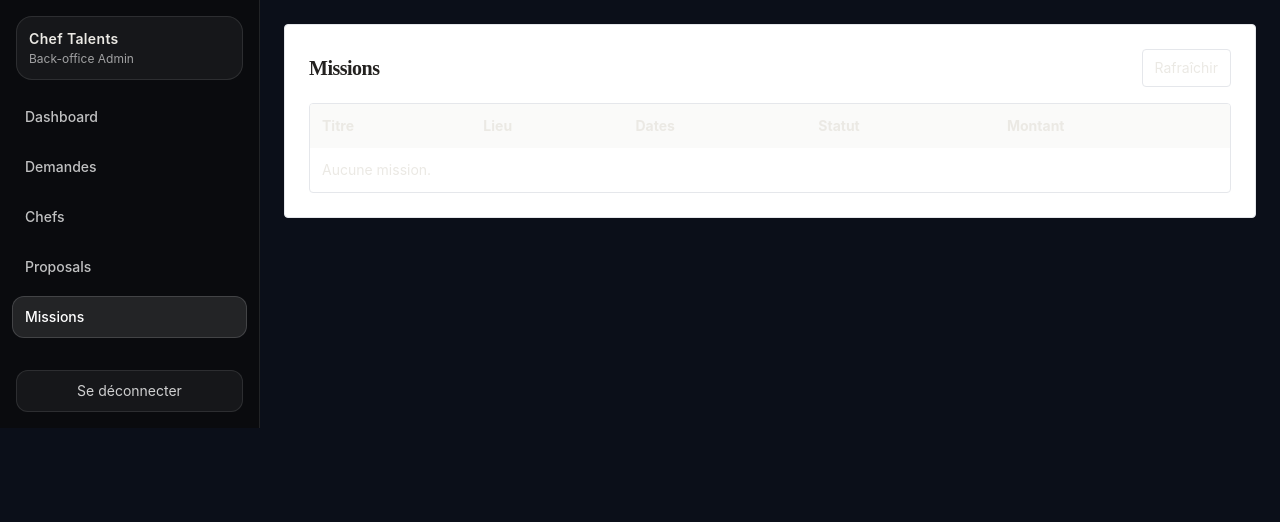
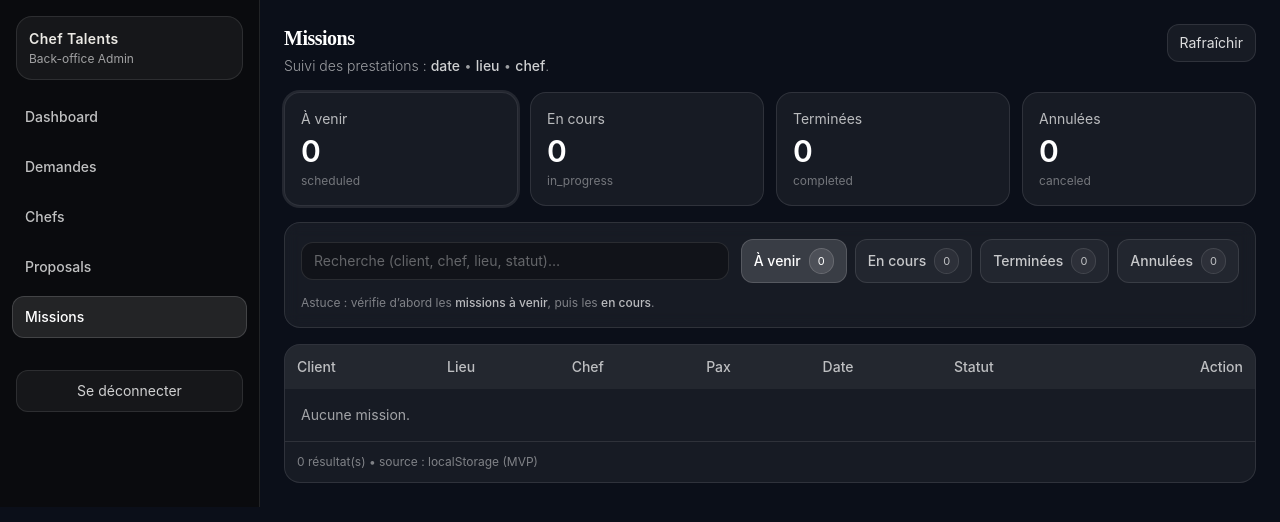
Before and after one commit to CHEFSTALENTS/CHEFS-TALENT-V1-, a Next.js app: page /admin/missions in a window 1280 px wide. Shown: the top 522 px of the page. Built offline with nearby package versions, Linux system fonts and the light colour scheme.

Commit message:
Update page.tsx

```diff
--- a/app/admin/missions/page.tsx
+++ b/app/admin/missions/page.tsx
@@ -1,59 +1,299 @@
 'use client';
 
-import { useEffect, useState } from 'react';
+import { useEffect, useMemo, useState } from 'react';
+import Link from 'next/link';
 import { api } from '@/services/storage';
+// TODO: remplace par ton type réel
+// import type { MissionEntity } from '@/types';
+
+type MissionEntity = any;
+
+type StatusGroup = 'upcoming' | 'live' | 'done' | 'canceled';
 
 export default function AdminMissionsPage() {
   const [loading, setLoading] = useState(true);
-  const [missions, setMissions] = useState<any[]>([]);
+  const [items, setItems] = useState<MissionEntity[]>([]);
+  const [q, setQ] = useState('');
+  const [statusGroup, setStatusGroup] = useState<StatusGroup>('upcoming');
 
   const refresh = async () => {
     setLoading(true);
-    const list = (await api.getAllMissions?.()) ?? [];
-    setMissions(list);
+    // TODO: adapte la méthode
+    const list = await (api.getMissions?.() ?? Promise.resolve([]));
+    setItems(list ?? []);
     setLoading(false);
   };
 
-  useEffect(() => { refresh(); }, []);
+  useEffect(() => {
+    refresh();
+  }, []);
+
+  const counts = useMemo(() => {
+    const s = (m: MissionEntity) => String(m.status || '').toLowerCase();
+    return {
+      upcoming: items.filter(m => ['upcoming', 'scheduled'].includes(s(m))).length,
+      live: items.filter(m => ['live', 'in_progress'].includes(s(m))).length,
+      done: items.filter(m => ['done', 'completed'].includes(s(m))).length,
+      canceled: items.filter(m => ['canceled', 'cancelled'].includes(s(m))).length,
+      all: items.length,
+    };
+  }, [items]);
+
+  const view = useMemo(() => {
+    const needle = q.trim().toLowerCase();
+    const s = (m: MissionEntity) => String(m.status || '').toLowerCase();
+
+    const matchStatus = (m: MissionEntity) => {
+      if (statusGroup === 'upcoming') return ['upcoming', 'scheduled'].includes(s(m));
+      if (statusGroup === 'live') return ['live', 'in_progress'].includes(s(m));
+      if (statusGroup === 'done') return ['done', 'completed'].includes(s(m));
+      return ['canceled', 'cancelled'].includes(s(m));
+    };
+
+    const matchSearch = (m: MissionEntity) => {
+      if (!needle) return true;
+      // TODO: adapte les champs
+      const client = String(m.clientName || m.contact?.company || m.contact?.name || '').toLowerCase();
+      const location = String(m.location || '').toLowerCase();
+      const chef = String(m.chefName || '').toLowerCase();
+      const blob = `${client} ${location} ${chef} ${String(m.status || '')}`;
+      return blob.includes(needle);
+    };
+
+    return [...items]
+      .filter(matchStatus)
+      .filter(matchSearch)
+      .sort((a, b) => {
+        // tri par date (start) décroissant
+        const da = new Date(a.startAt || a.date || a.createdAt || '').getTime() || 0;
+        const db = new Date(b.startAt || b.date || b.createdAt || '').getTime() || 0;
+        return db - da;
+      });
+  }, [items, q, statusGroup]);
 
   return (
-    <div className="bg-white border rounded p-6">
-      <div className="flex items-center justify-between mb-4">
-        <h1 className="text-xl font-semibold">Missions</h1>
-        <button onClick={refresh} className="px-3 py-2 rounded border text-sm">Rafraîchir</button>
+    <div className="space-y-4">
+      {/* Header */}
+      <div className="flex flex-col md:flex-row md:items-start md:justify-between gap-3">
+        <div>
+          <h1 className="text-xl font-semibold text-white">Missions</h1>
+          <p className="text-sm text-white/60 mt-1">
+            Suivi des prestations : <span className="text-white/80 font-medium">date</span> •{' '}
+            <span className="text-white/80 font-medium">lieu</span> •{' '}
+            <span className="text-white/80 font-medium">chef</span>.
+          </p>
+        </div>
+
+        <div className="flex gap-2">
+          <button
+            onClick={refresh}
+            className="px-3 py-2 rounded-xl border border-white/10 bg-white/5 text-sm text-white/85 hover:bg-white/10 transition"
+          >
+            Rafraîchir
+          </button>
+        </div>
       </div>
 
-      {loading ? (
-        <div className="text-sm text-stone-500">Chargement…</div>
-      ) : (
-        <div className="overflow-auto rounded border">
+      {/* KPI quick */}
+      <div className="grid grid-cols-1 md:grid-cols-4 gap-3">
+        <Kpi title="À venir" value={counts.upcoming} hint="scheduled" active={statusGroup === 'upcoming'} onClick={() => setStatusGroup('upcoming')} />
+        <Kpi title="En cours" value={counts.live} hint="in_progress" active={statusGroup === 'live'} onClick={() => setStatusGroup('live')} />
+        <Kpi title="Terminées" value={counts.done} hint="completed" active={statusGroup === 'done'} onClick={() => setStatusGroup('done')} />
+        <Kpi title="Annulées" value={counts.canceled} hint="canceled" active={statusGroup === 'canceled'} onClick={() => setStatusGroup('canceled')} />
+      </div>
+
+      {/* Toolbar */}
+      <div className="border border-white/10 rounded-2xl bg-white/5 backdrop-blur p-4 space-y-3">
+        <div className="flex flex-col lg:flex-row lg:items-center gap-3">
+          <div className="flex-1">
+            <input
+              value={q}
+              onChange={e => setQ(e.target.value)}
+              placeholder="Recherche (client, chef, lieu, statut)…"
+              className="w-full px-3 py-2 rounded-xl border border-white/10 bg-neutral-950/40 text-sm text-white placeholder:text-white/35 focus:outline-none focus:ring-2 focus:ring-white/10"
+            />
+          </div>
+
+          <div className="flex flex-wrap gap-2">
+            <Segment label="À venir" active={statusGroup === 'upcoming'} onClick={() => setStatusGroup('upcoming')} badge={counts.upcoming} />
+            <Segment label="En cours" active={statusGroup === 'live'} onClick={() => setStatusGroup('live')} badge={counts.live} />
+            <Segment label="Terminées" active={statusGroup === 'done'} onClick={() => setStatusGroup('done')} badge={counts.done} />
+            <Segment label="Annulées" active={statusGroup === 'canceled'} onClick={() => setStatusGroup('canceled')} badge={counts.canceled} />
+          </div>
+        </div>
+
+        <div className="text-xs text-white/45">
+          Astuce : vérifie d’abord les <span className="text-white/70 font-medium">missions à venir</span>, puis les{' '}
+          <span className="text-white/70 font-medium">en cours</span>.
+        </div>
+      </div>
+
+      {/* Table */}
+      <div className="border border-white/10 rounded-2xl bg-white/5 overflow-hidden">
+        <div className="overflow-auto">
           <table className="min-w-full text-sm">
-            <thead className="bg-stone-50">
-              <tr>
-                <th className="text-left p-3">Titre</th>
-                <th className="text-left p-3">Lieu</th>
-                <th className="text-left p-3">Dates</th>
-                <th className="text-left p-3">Statut</th>
-                <th className="text-left p-3">Montant</th>
+            <thead className="bg-white/5">
+              <tr className="text-white/70">
+                <th className="text-left p-3 font-medium">Client</th>
+                <th className="text-left p-3 font-medium">Lieu</th>
+                <th className="text-left p-3 font-medium">Chef</th>
+                <th className="text-left p-3 font-medium">Pax</th>
+                <th className="text-left p-3 font-medium">Date</th>
+                <th className="text-left p-3 font-medium">Statut</th>
+                <th className="text-right p-3 font-medium">Action</th>
               </tr>
             </thead>
+
             <tbody>
-              {missions.map(m => (
-                <tr key={m.id} className="border-t">
-                  <td className="p-3">{m.title || 'Mission'}</td>
-                  <td className="p-3">{m.location || '—'}</td>
-                  <td className="p-3">{m.startDate || '—'} → {m.endDate || '—'}</td>
-                  <td className="p-3">{m.status}</td>
-                  <td className="p-3">{m.estimatedAmount ?? '—'}</td>
-                </tr>
-              ))}
-              {missions.length === 0 && (
-                <tr><td className="p-3" colSpan={5}>Aucune mission.</td></tr>
+              {loading ? (
+                <tr><td className="p-4 text-white/60" colSpan={7}>Chargement…</td></tr>
+              ) : view.length === 0 ? (
+                <tr><td className="p-4 text-white/60" colSpan={7}>Aucune mission.</td></tr>
+              ) : (
+                view.map(m => (
+                  <tr key={m.id} className="border-t border-white/10 hover:bg-white/5 transition">
+                    <td className="p-3">
+                      <div className="text-white font-medium leading-tight">
+                        {shortText(String(m.clientName || m.contact?.company || m.contact?.name || 'Client'), 40)}
+                      </div>
+                      {m.contact?.email ? (
+                        <div className="text-xs text-white/45 mt-0.5">{shortText(String(m.contact.email), 50)}</div>
+                      ) : null}
+                    </td>
+
+                    <td className="p-3 text-white/85">{m.location || '—'}</td>
+                    <td className="p-3 text-white/85">{m.chefName || '—'}</td>
+                    <td className="p-3 text-white/85">{m.guestCount ?? m.pax ?? '—'}</td>
+                    <td className="p-3 text-white/70 whitespace-nowrap">{formatDate(m.startAt || m.date)}</td>
+
+                    <td className="p-3">
+                      <StatusBadge status={String(m.status || '')} />
+                    </td>
+
+                    <td className="p-3 text-right">
+                      <Link
+                        href={`/admin/missions/${encodeURIComponent(m.id)}`}
+                        className="inline-flex items-center gap-2 px-3 py-2 rounded-xl border border-white/10 bg-white/10 text-sm text-white hover:bg-white/15 transition"
+                      >
+                        Ouvrir <span aria-hidden>→</span>
+                      </Link>
+                    </td>
+                  </tr>
+                ))
               )}
             </tbody>
           </table>
         </div>
-      )}
+
+        <div className="p-3 border-t border-white/10 text-xs text-white/45">
+          {view.length} résultat(s) • source : localStorage (MVP)
+        </div>
+      </div>
     </div>
   );
 }
+
+/* ---------------- UI components (same style as Demandes) ---------------- */
+
+function Kpi({
+  title,
+  value,
+  hint,
+  active,
+  onClick,
+}: {
+  title: string;
+  value: number;
+  hint?: string;
+  active?: boolean;
+  onClick?: () => void;
+}) {
+  return (
+    <button
+      onClick={onClick}
+      className={[
+        'text-left border rounded-2xl p-4 transition w-full',
+        'border-white/10 bg-white/5 hover:bg-white/10',
+        active ? 'ring-2 ring-white/10' : '',
+      ].join(' ')}
+    >
+      <div className="text-sm text-white/70">{title}</div>
+      <div className="text-3xl font-semibold text-white mt-1">{value}</div>
+      {hint ? <div className="text-xs text-white/40 mt-1">{hint}</div> : null}
+    </button>
+  );
+}
+
+function Segment({
+  label,
+  active,
+  onClick,
+  badge,
+}: {
+  label: string;
+  active: boolean;
+  onClick: () => void;
+  badge?: number;
+}) {
+  return (
+    <button
+      onClick={onClick}
+      className={[
+        'inline-flex items-center gap-2 px-3 py-2 rounded-xl border text-sm transition',
+        active
+          ? 'bg-white/15 text-white border-white/15'
+          : 'bg-white/5 text-white/75 border-white/10 hover:bg-white/10 hover:text-white',
+      ].join(' ')}
+    >
+      <span className="font-medium">{label}</span>
+      {badge !== undefined ? (
+        <span
+          className={[
+            'text-[11px] px-2 py-0.5 rounded-full border',
+            active
+              ? 'bg-white/10 border-white/15 text-white'
+              : 'bg-white/5 border-white/10 text-white/70',
+          ].join(' ')}
+        >
+          {badge}
+        </span>
+      ) : null}
+    </button>
+  );
+}
+
+function StatusBadge({ status }: { status: string }) {
+  const s = (status || '').toLowerCase();
+
+  const cls =
+    s === 'upcoming' || s === 'scheduled'
+      ? 'bg-amber-500/15 text-amber-200 border-amber-500/20'
+      : s === 'live' || s === 'in_progress'
+      ? 'bg-sky-500/15 text-sky-200 border-sky-500/20'
+      : s === 'done' || s === 'completed'
+      ? 'bg-emerald-500/15 text-emerald-200 border-emerald-500/20'
+      : s === 'canceled' || s === 'cancelled'
+      ? 'bg-white/10 text-white/60 border-white/10'
+      : 'bg-white/10 text-white/60 border-white/10';
+
+  return (
+    <span className={`inline-flex items-center px-2 py-1 rounded-full text-xs border ${cls}`}>
+      {s || '—'}
+    </span>
+  );
+}
+
+/* ---------------- Helpers ---------------- */
+
+function formatDate(v: any) {
+  if (!v) return '—';
+  const t = new Date(v).getTime();
+  if (!t) return '—';
+  return new Date(v).toLocaleDateString('fr-FR');
+}
+
+function shortText(s: string, max: number) {
+  if (!s) return '';
+  if (s.length <= max) return s;
+  return s.slice(0, max - 1) + '…';
+}
```
